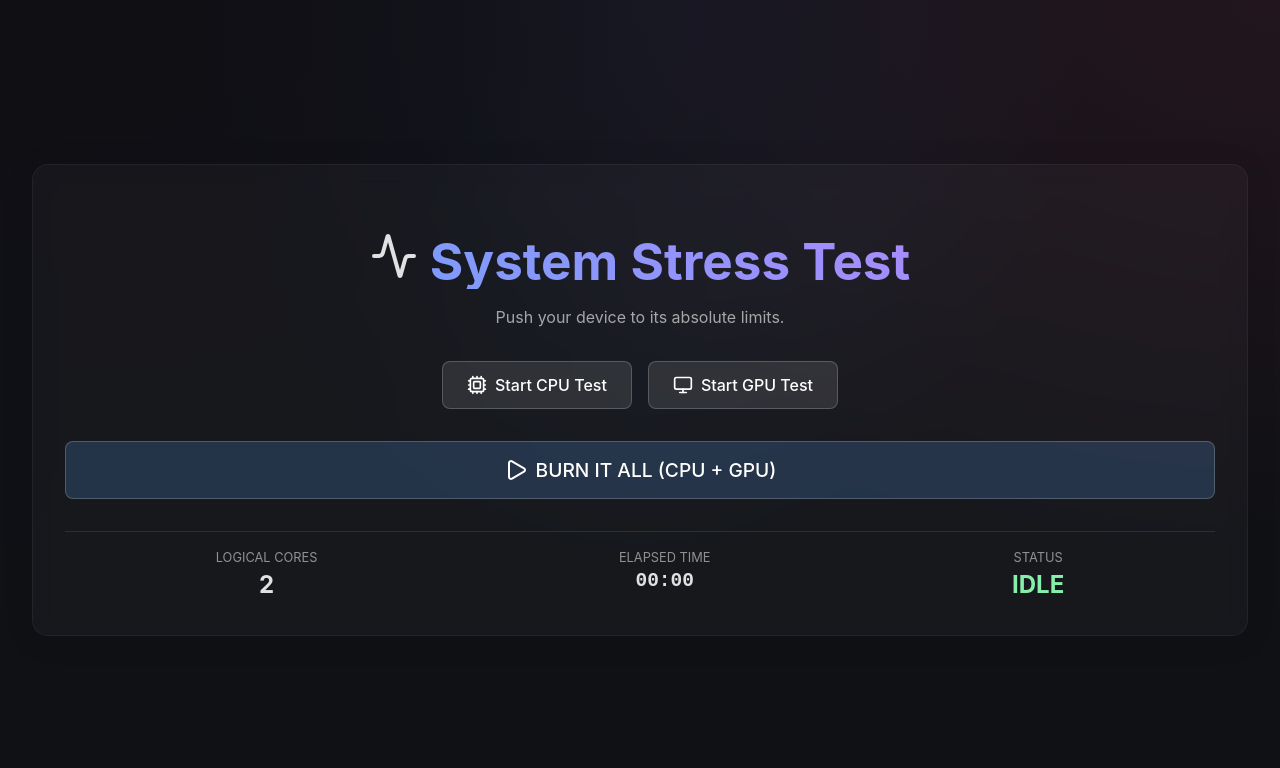
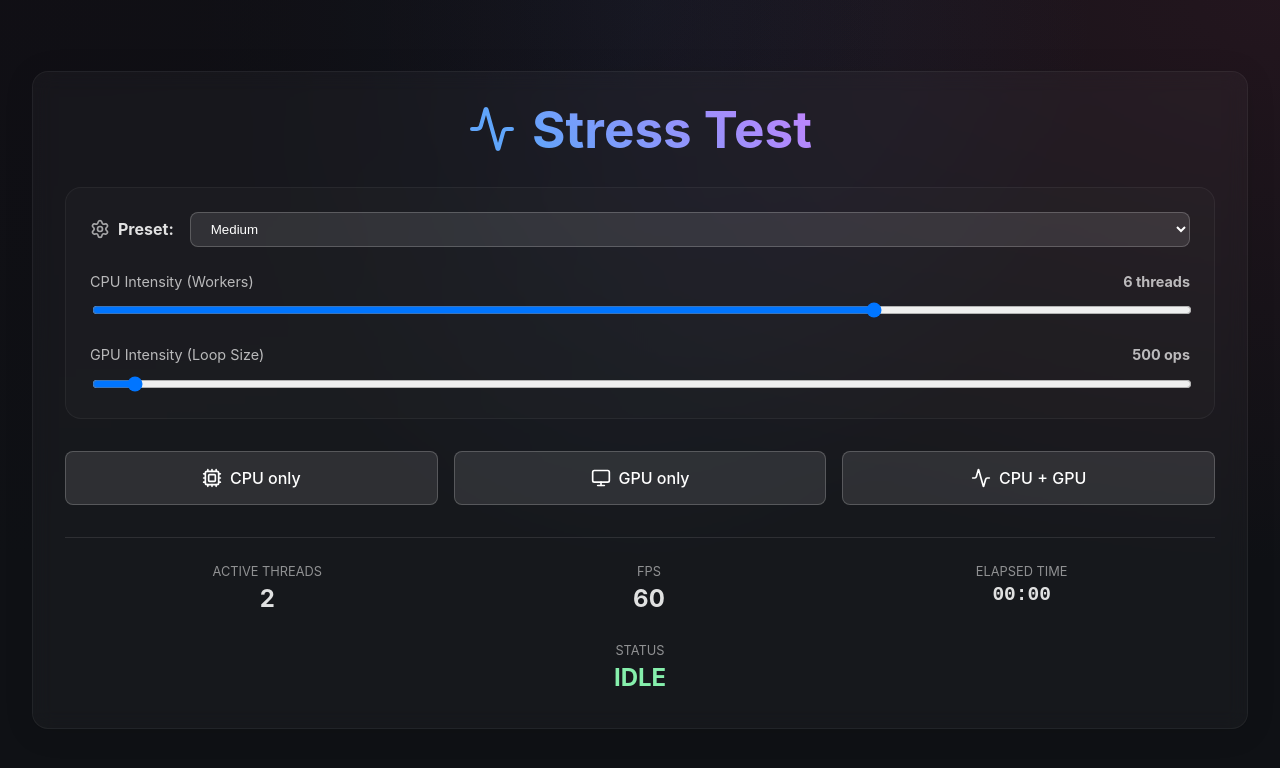
Before and after one commit to zubodub/stress-test-page, a React (Vite) app: page / in a window 1280 px wide. Shown: the top 768 px of the page. Built offline with nearby package versions, Linux system fonts and the light colour scheme.

Commit message:
feat: initialize hardware stress test suite with CPU and GPU load controls

```diff
--- a/src/App.tsx
+++ b/src/App.tsx
@@ -1,13 +1,19 @@
 import { useEffect, useRef, useState } from 'react';
-import { Activity, Cpu, Monitor, Play, Square } from 'lucide-react';
+import { Activity, Cpu, Monitor, Play, Square, Settings } from 'lucide-react';
 import { GPUStressTest } from './gpuStress';
 import './App.css'; // Just keeping it around if needed, though we rely on index.css
+
+type Preset = 'low' | 'medium' | 'high' | 'extreme' | 'custom';
 
 function App() {
   const [cpuRunning, setCpuRunning] = useState(false);
   const [gpuRunning, setGpuRunning] = useState(false);
-  const [cores] = useState<number>(navigator.hardwareConcurrency || 4);
+  const maxCores = navigator.hardwareConcurrency || 4;
+  const [preset, setPreset] = useState<Preset>('medium');
+  const [cpuIntensity, setCpuIntensity] = useState<number>(6);
+  const [gpuIntensity, setGpuIntensity] = useState<number>(500);
   const [elapsedTime, setElapsedTime] = useState(0);
+  const [fps, setFps] = useState(0);
 
   const workersRef = useRef<Worker[]>([]);
   const gpuTestRef = useRef<GPUStressTest | null>(null);
@@ -16,9 +22,75 @@ function App() {
   useEffect(() => {
     gpuTestRef.current = new GPUStressTest('gpu-canvas');
     return () => {
-      stopAll();
+      workersRef.current.forEach(w => w.terminate());
+      workersRef.current = [];
+      gpuTestRef.current?.stop();
     };
   }, []);
+
+  useEffect(() => {
+    let frameCount = 0;
+    let lastTime = performance.now();
+    let animationFrameId: number;
+
+    const measureFPS = (time: number) => {
+      frameCount++;
+      if (time - lastTime >= 1000) {
+        setFps(Math.round((frameCount * 1000) / (time - lastTime)));
+        frameCount = 0;
+        lastTime = time;
+      }
+      animationFrameId = requestAnimationFrame(measureFPS);
+    };
+
+    animationFrameId = requestAnimationFrame(measureFPS);
+
+    return () => cancelAnimationFrame(animationFrameId);
+  }, []);
+
+  const wakeLockRef = useRef<any>(null);
+
+  const requestWakeLock = async () => {
+    try {
+      if ('wakeLock' in navigator) {
+        wakeLockRef.current = await (navigator as any).wakeLock.request('screen');
+      }
+    } catch (err) {
+      console.error('Wake lock error:', err);
+    }
+  };
+
+  const releaseWakeLock = () => {
+    if (wakeLockRef.current) {
+      wakeLockRef.current.release().catch(console.error);
+      wakeLockRef.current = null;
+    }
+  };
+
+  useEffect(() => {
+    const isTesting = cpuRunning || gpuRunning;
+
+    if (isTesting) {
+      requestWakeLock();
+    } else {
+      releaseWakeLock();
+    }
+
+    const handleVisibilityChange = () => {
+      if (document.visibilityState === 'visible' && isTesting) {
+        requestWakeLock();
+      }
+    };
+
+    document.addEventListener('visibilitychange', handleVisibilityChange);
+
+    return () => {
+      document.removeEventListener('visibilitychange', handleVisibilityChange);
+      if (!isTesting) {
+        releaseWakeLock();
+      }
+    };
+  }, [cpuRunning, gpuRunning]);
 
   useEffect(() => {
     if (cpuRunning || gpuRunning) {
@@ -34,43 +106,74 @@ function App() {
     };
   }, [cpuRunning, gpuRunning]);
 
-  const toggleCpu = () => {
-    if (cpuRunning) {
+  const handlePresetChange = (newPreset: Preset) => {
+    setPreset(newPreset);
+    if (newPreset === 'low') {
+      setCpuIntensity(Math.max(1, Math.floor(maxCores * 0.25)));
+      setGpuIntensity(50);
+    } else if (newPreset === 'medium') {
+      setCpuIntensity(6);
+      setGpuIntensity(500);
+    } else if (newPreset === 'high') {
+      setCpuIntensity(maxCores);
+      setGpuIntensity(2500);
+    } else if (newPreset === 'extreme') {
+      setCpuIntensity(maxCores * 2);
+      setGpuIntensity(8000);
+    }
+  };
+
+  const handleCpuChange = (val: number) => {
+    setCpuIntensity(val);
+    setPreset('custom');
+  };
+
+  const handleGpuChange = (val: number) => {
+    setGpuIntensity(val);
+    setPreset('custom');
+  };
+
+  const startCpuTest = () => {
     workersRef.current.forEach(w => w.terminate());
     workersRef.current = [];
-      setCpuRunning(false);
-    } else {
-      for (let i = 0; i < cores; i++) {
+    for (let i = 0; i < cpuIntensity; i++) {
       const worker = new Worker(new URL('./cpu.worker.ts', import.meta.url), { type: 'module' });
       worker.postMessage('start');
       workersRef.current.push(worker);
     }
     setCpuRunning(true);
-    }
   };
 
-  const toggleGpu = () => {
-    if (gpuRunning) {
+  const stopCpuTest = () => {
+    workersRef.current.forEach(w => w.terminate());
+    workersRef.current = [];
+    setCpuRunning(false);
+  };
+
+  const startGpuTest = () => {
+    gpuTestRef.current?.start(gpuIntensity);
+    setGpuRunning(true);
+  };
+
+  const stopGpuTest = () => {
     gpuTestRef.current?.stop();
     setGpuRunning(false);
-    } else {
-      gpuTestRef.current?.start();
-      setGpuRunning(true);
-    }
   };
 
-  const toggleBoth = () => {
-    if (cpuRunning || gpuRunning) {
-      stopAll();
+  const handleModeClick = (mode: 'cpu' | 'gpu' | 'both') => {
+    const isCpuTarget = mode === 'cpu' || mode === 'both';
+    const isGpuTarget = mode === 'gpu' || mode === 'both';
+
+    if (cpuRunning === isCpuTarget && gpuRunning === isGpuTarget) {
+      stopCpuTest();
+      stopGpuTest();
     } else {
-      toggleCpu();
-      toggleGpu();
+      if (isCpuTarget && !cpuRunning) startCpuTest();
+      if (!isCpuTarget && cpuRunning) stopCpuTest();
+
+      if (isGpuTarget && !gpuRunning) startGpuTest();
+      if (!isGpuTarget && gpuRunning) stopGpuTest();
     }
-  };
-
-  const stopAll = () => {
-    if (cpuRunning) toggleCpu();
-    if (gpuRunning) toggleGpu();
   };
 
   const formatTime = (seconds: number) => {
@@ -83,42 +186,107 @@ function App() {
     <>
       <canvas id="gpu-canvas"></canvas>
       <div className="glass-panel">
-        <h1><Activity className="inline-block mr-2 text-blue-400" size={48} /> System Stress Test</h1>
-        <p style={{ opacity: 0.7, marginBottom: '2rem' }}>
-          Push your device to its absolute limits.
-        </p>
+        <div style={{ display: 'flex', alignItems: 'center', justifyContent: 'center', gap: '1rem', marginBottom: '2rem' }}>
+          <Activity color="#60a5fa" size={48} />
+          <h1 style={{ margin: 0, lineHeight: 1 }}>Stress Test</h1>
+        </div>
 
-        <div style={{ display: 'flex', gap: '1rem', justifyContent: 'center', marginBottom: '2rem' }}>
+        <div style={{ display: 'flex', flexDirection: 'column', gap: '1.5rem', marginBottom: '2rem', background: 'rgba(255,255,255,0.02)', padding: '1.5rem', borderRadius: '1rem', border: '1px solid rgba(255,255,255,0.05)' }}>
+          <div style={{ display: 'flex', alignItems: 'center', justifyContent: 'space-between', gap: '1rem', flexWrap: 'wrap' }}>
+            <div style={{ display: 'flex', alignItems: 'center', gap: '0.5rem' }}>
+              <Settings size={20} style={{ opacity: 0.7 }} />
+              <label style={{ fontWeight: 'bold' }}>Preset:</label>
+            </div>
+            <select
+              value={preset}
+              onChange={(e) => handlePresetChange(e.target.value as Preset)}
+              style={{
+                background: 'rgba(255,255,255,0.1)', color: 'white', border: '1px solid rgba(255,255,255,0.2)',
+                padding: '0.5rem 1rem', borderRadius: '0.5rem', outline: 'none', cursor: 'pointer', flexGrow: 1
+              }}
+              disabled={cpuRunning || gpuRunning}
+            >
+              <option value="low" style={{ color: 'black' }}>Low</option>
+              <option value="medium" style={{ color: 'black' }}>Medium</option>
+              <option value="high" style={{ color: 'black' }}>High</option>
+              <option value="extreme" style={{ color: 'black' }}>Extreme</option>
+              <option value="custom" style={{ color: 'black' }} disabled>Custom</option>
+            </select>
+          </div>
+
+          <div style={{ display: 'flex', flexDirection: 'column', gap: '0.5rem' }}>
+            <div style={{ display: 'flex', justifyContent: 'space-between', fontSize: '0.9em', opacity: 0.8 }}>
+              <span>CPU Intensity (Workers)</span>
+              <span style={{ fontWeight: 'bold' }}>{cpuIntensity} threads</span>
+            </div>
+            <input
+              type="range"
+              min="1"
+              max={maxCores * 4}
+              value={cpuIntensity}
+              onChange={(e) => handleCpuChange(Number(e.target.value))}
+              disabled={cpuRunning}
+              style={{ width: '100%', cursor: cpuRunning ? 'not-allowed' : 'pointer' }}
+            />
+          </div>
+
+          <div style={{ display: 'flex', flexDirection: 'column', gap: '0.5rem' }}>
+            <div style={{ display: 'flex', justifyContent: 'space-between', fontSize: '0.9em', opacity: 0.8 }}>
+              <span>GPU Intensity (Loop Size)</span>
+              <span style={{ fontWeight: 'bold' }}>{gpuIntensity} ops</span>
+            </div>
+            <input
+              type="range"
+              min="10"
+              max="15000"
+              step="10"
+              value={gpuIntensity}
+              onChange={(e) => handleGpuChange(Number(e.target.value))}
+              disabled={gpuRunning}
+              style={{ width: '100%', cursor: gpuRunning ? 'not-allowed' : 'pointer' }}
+            />
+          </div>
+        </div>
+
+        <div style={{ display: 'flex', gap: '1rem', justifyContent: 'center', marginBottom: '2rem', flexWrap: 'wrap' }}>
           <button
-            className={`btn ${cpuRunning ? 'active pulse' : ''}`}
-            onClick={toggleCpu}
+            className={`btn ${cpuRunning && !gpuRunning ? 'active pulse' : ''}`}
+            onClick={() => handleModeClick('cpu')}
+            style={{ flex: '1 1 0', minWidth: '120px', padding: '1rem 0.5rem' }}
           >
             <Cpu size={20} />
-            {cpuRunning ? 'Stop CPU Test' : 'Start CPU Test'}
+            <span>CPU only</span>
           </button>
 
           <button
-            className={`btn ${gpuRunning ? 'active pulse' : ''}`}
-            onClick={toggleGpu}
+            className={`btn ${!cpuRunning && gpuRunning ? 'active pulse' : ''}`}
+            onClick={() => handleModeClick('gpu')}
+            style={{ flex: '1 1 0', minWidth: '120px', padding: '1rem 0.5rem' }}
           >
             <Monitor size={20} />
-            {gpuRunning ? 'Stop GPU Test' : 'Start GPU Test'}
+            <span>GPU only</span>
+          </button>
+
+          <button
+            className={`btn ${cpuRunning && gpuRunning ? 'active pulse' : ''}`}
+            onClick={() => handleModeClick('both')}
+            style={{ flex: '1 1 0', minWidth: '120px', padding: '1rem 0.5rem' }}
+          >
+            <Activity size={20} />
+            <span>CPU + GPU</span>
           </button>
         </div>
 
-        <button
-          className="btn"
-          style={{ width: '100%', padding: '1rem', fontSize: '1.2em', background: (cpuRunning || gpuRunning) ? 'rgba(239, 68, 68, 0.2)' : 'rgba(96, 165, 250, 0.2)' }}
-          onClick={toggleBoth}
-        >
-          {cpuRunning || gpuRunning ? <Square size={24} /> : <Play size={24} />}
-          {cpuRunning || gpuRunning ? 'STOP ALL' : 'BURN IT ALL (CPU + GPU)'}
-        </button>
-
-        <div style={{ marginTop: '2rem', display: 'flex', justifyContent: 'space-around', borderTop: '1px solid rgba(255,255,255,0.1)', paddingTop: '1rem' }}>
+        <div style={{ marginTop: '2rem', display: 'flex', justifyContent: 'space-around', borderTop: '1px solid rgba(255,255,255,0.1)', paddingTop: '1.5rem', flexWrap: 'wrap', gap: '1rem' }}>
           <div>
-            <div style={{ fontSize: '0.8em', opacity: 0.6 }}>LOGICAL CORES</div>
-            <div style={{ fontSize: '1.5em', fontWeight: 'bold' }}>{cores}</div>
+            <div style={{ fontSize: '0.8em', opacity: 0.6 }}>ACTIVE THREADS</div>
+            <div style={{ fontSize: '1.5em', fontWeight: 'bold' }}>{cpuRunning ? cpuIntensity : maxCores}</div>
+          </div>
+          <div>
+            <div style={{ fontSize: '0.8em', opacity: 0.6 }}>FPS</div>
+            <div style={{ fontSize: '1.5em', fontWeight: 'bold', color: fps < 30 ? '#ef4444' : fps < 50 ? '#facc15' : 'inherit' }}>
+              {fps}
+            </div>
           </div>
           <div>
             <div style={{ fontSize: '0.8em', opacity: 0.6 }}>ELAPSED TIME</div>
@@ -126,7 +294,7 @@ function App() {
               {formatTime(elapsedTime)}
             </div>
           </div>
-          <div>
+          <div style={{ flexBasis: '100%', marginTop: '0.5rem' }}>
             <div style={{ fontSize: '0.8em', opacity: 0.6 }}>STATUS</div>
             <div style={{ fontSize: '1.5em', fontWeight: 'bold', color: (cpuRunning || gpuRunning) ? '#fca5a5' : '#86efac' }}>
               {cpuRunning || gpuRunning ? 'TESTING' : 'IDLE'}
--- a/src/index.css
+++ b/src/index.css
@@ -16,6 +16,10 @@
   text-rendering: optimizeLegibility;
   -webkit-font-smoothing: antialiased;
   -moz-osx-font-smoothing: grayscale;
+}
+
+*, *::before, *::after {
+  box-sizing: border-box;
 }
 
 body {
@@ -44,6 +48,17 @@ body {
   border: 1px solid rgba(255, 255, 255, 0.05);
   padding: 2rem;
   transition: transform 0.3s ease, box-shadow 0.3s ease;
+  width: 100%;
+  max-width: 100%;
+}
+
+@media (max-width: 768px) {
+  #root {
+    padding: 1rem;
+  }
+  .glass-panel {
+    padding: 1.5rem 1rem;
+  }
 }
 
 .glass-panel:hover {
@@ -123,3 +138,9 @@ canvas#gpu-canvas {
 canvas#gpu-canvas.active {
   opacity: 0.3; /* Keep it subtle in the background */
 }
+
+@media (max-width: 768px) {
+  h1 {
+    font-size: 2.2em;
+  }
+}
```
Also changed, not shown: src/gpuStress.ts (+62 -13 lines). Lines whose indentation alone changed are shown as unchanged.
